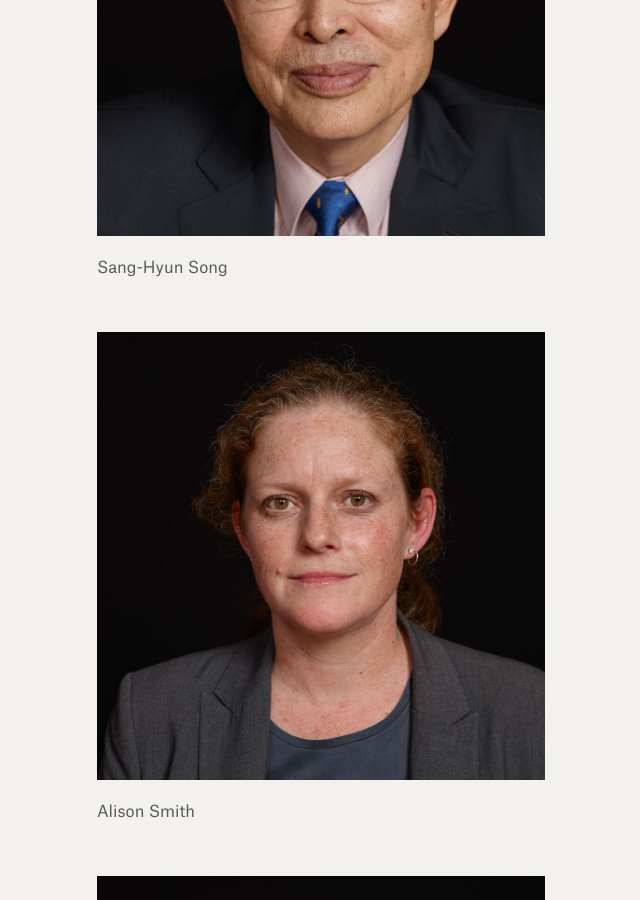
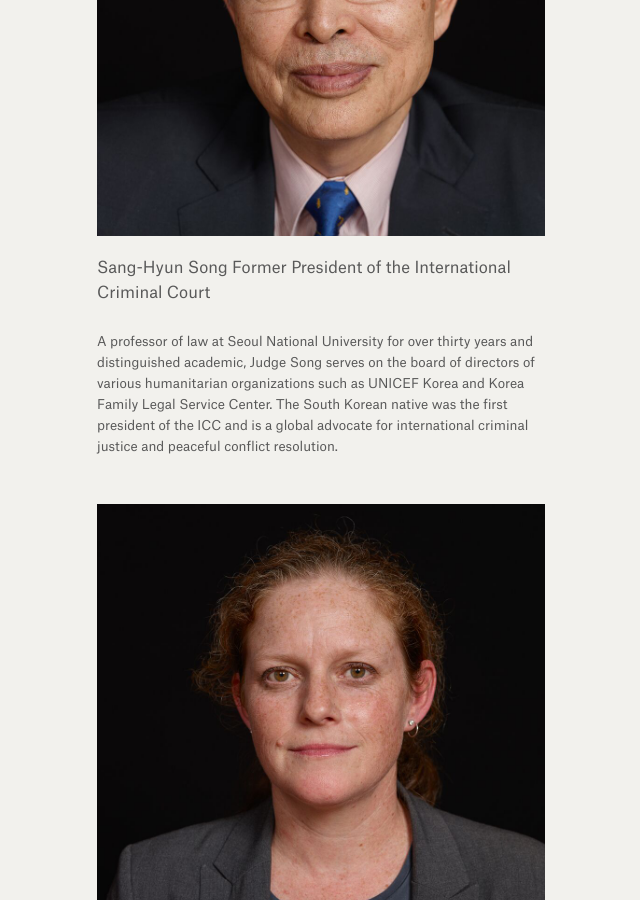
Before and after one commit to weights-and-measures/weights-and-measures.github.io, a Jekyll site: the page built from photographs.html, in a window 1280 px wide and 900 px high, scrolled down 26354 px. Shown: the whole window, without its empty margins (319-959 px from the left). Built offline with Jekyll 4.4.1, drawn with Linux system fonts in a browser that asks for light colours.

Commit message:
Updated Song Sang Hyun Song Star

```diff
--- a/_photographs/song-sang-hyun-song-star.markdown
+++ b/_photographs/song-sang-hyun-song-star.markdown
@@ -7,3 +7,7 @@
 ![Sang-Hyun Song.jpeg](/uploads/Sang-Hyun%20Song.jpeg)
 
 Sang-Hyun Song
+Former President of the International Criminal Court
+
+
+A professor of law at Seoul National University for over thirty years and distinguished academic, Judge Song serves on the board of directors of various humanitarian organizations such as UNICEF Korea and Korea Family Legal Service Center. The South Korean native was the first president of the ICC and is a global advocate for international criminal justice and peaceful conflict resolution.
```
